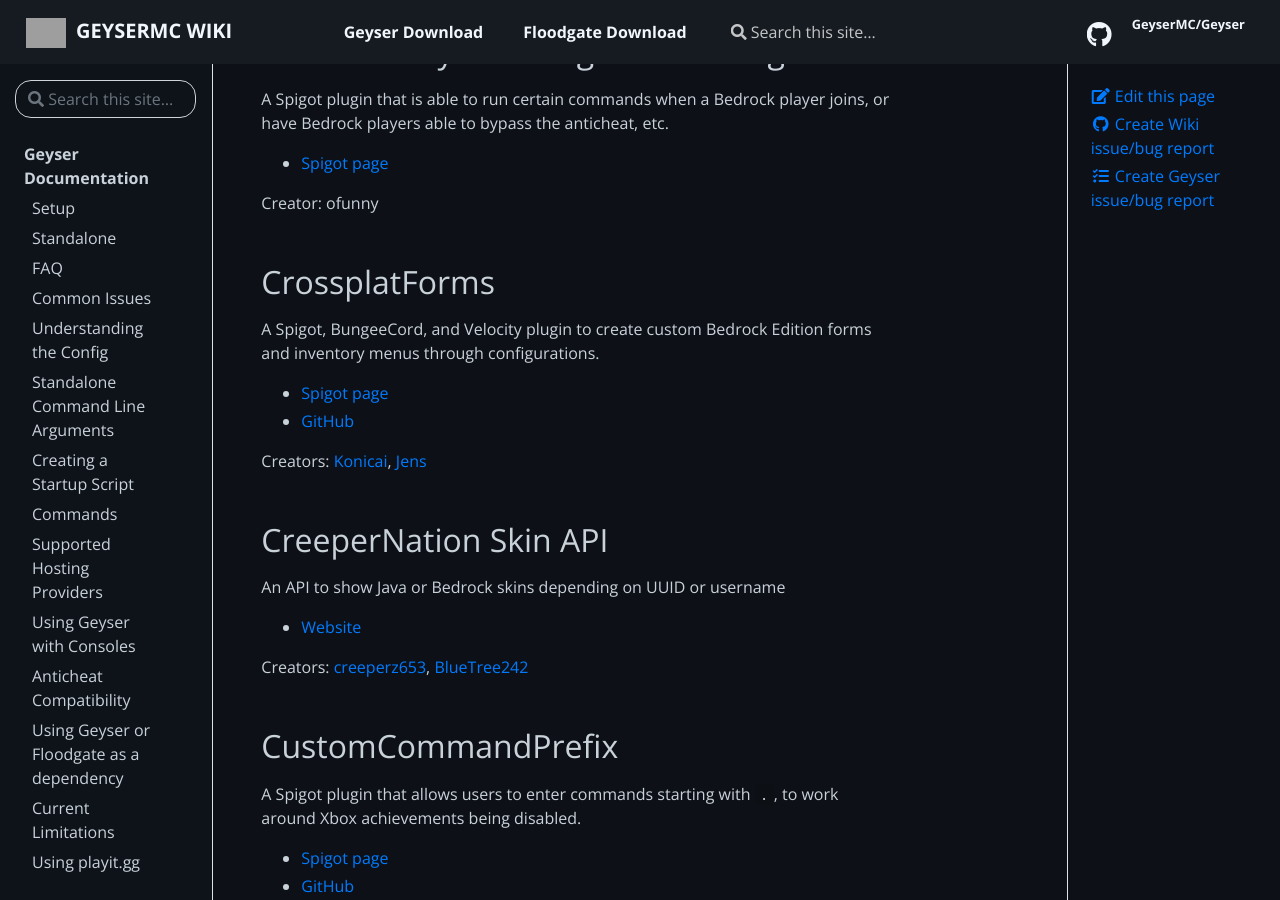
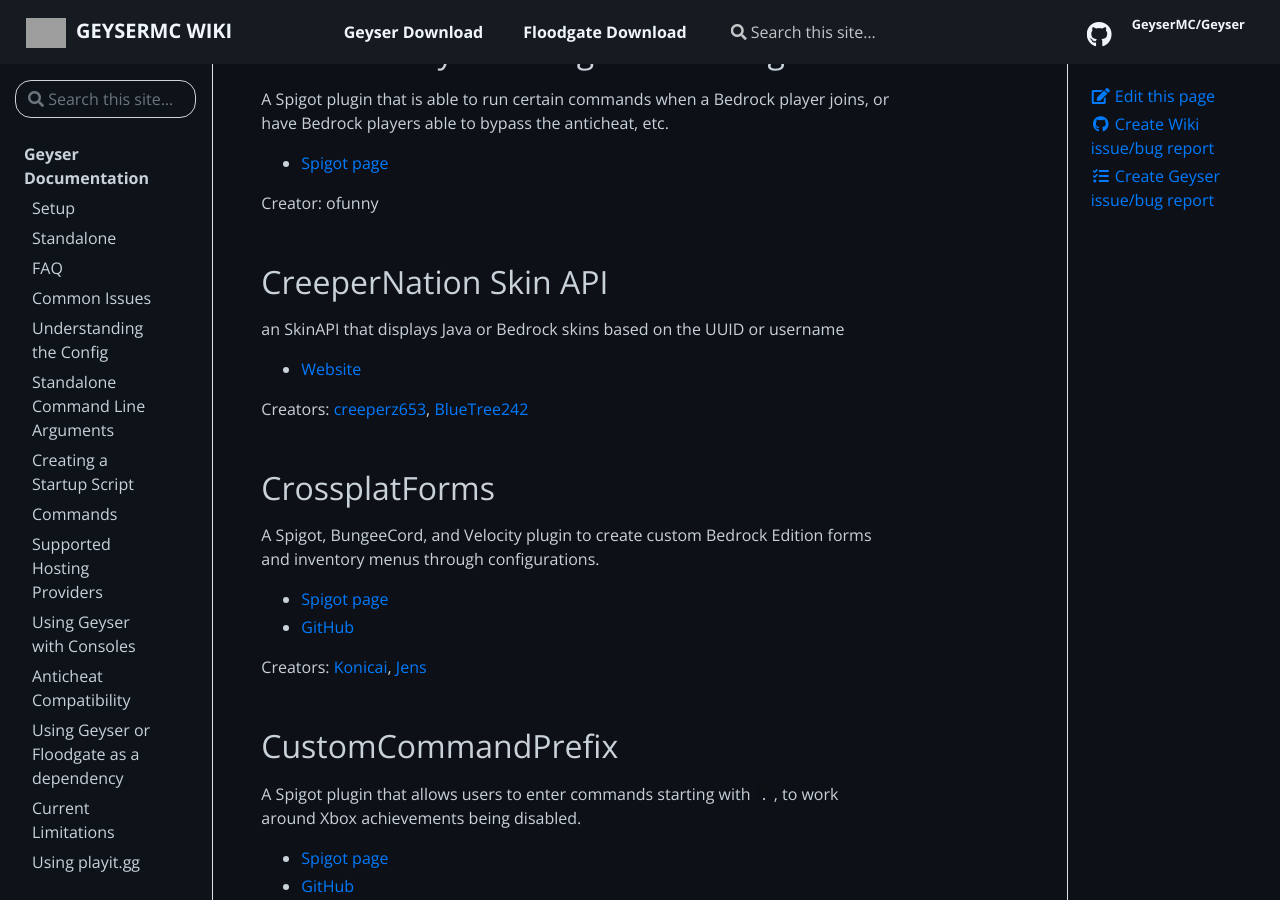
Before and after one commit to GeyserMC/GeyserWiki, a Jekyll site: the page built from _docs/other/community-geyser-projects.md, in a window 1280 px wide and 900 px high, scrolled down 999 px. Built offline with Jekyll 4.4.1, drawn with Linux system fonts in a browser that asks for light colours; grey boxes are pictures that could not be loaded.

Commit message:
Better wording/ order change
While i was updating the wording i saw the ordering mistake

```diff
--- a/_docs/other/community-geyser-projects.md
+++ b/_docs/other/community-geyser-projects.md
@@ -39,20 +39,20 @@
 
 Creator: ofunny
 
+## CreeperNation Skin API
+
+an SkinAPI that displays Java or Bedrock skins based on the UUID or username
+
+* [Website](https://api-docs.creepernation.net)
+
+Creators: [creeperz653](https://github.com/creeperz653), [BlueTree242](https://github.com/BlueTree242)
+
 ## CrossplatForms
 A Spigot, BungeeCord, and Velocity plugin to create custom Bedrock Edition forms and inventory menus through configurations.
 * [Spigot page](https://www.spigotmc.org/resources/101043/)
 * [GitHub](https://github.com/kejonaMC/CrossplatForms)
 
 Creators: [Konicai](https://github.com/Konicai), [Jens](https://github.com/Jens-Co)
-
-## CreeperNation Skin API
-
-An API to show Java or Bedrock skins depending on UUID or username
-
-* [Website](https://api-docs.creepernation.net)
-
-Creators: [creeperz653](https://github.com/creeperz653), [BlueTree242](https://github.com/BlueTree242)
 
 ## CustomCommandPrefix
 A Spigot plugin that allows users to enter commands starting with `.`, to work around Xbox achievements being disabled.
```
